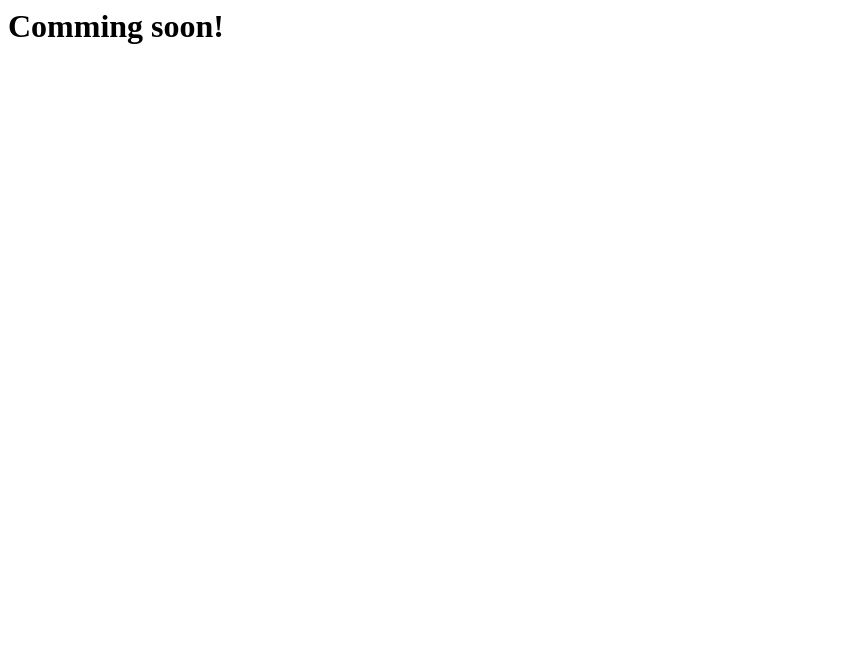
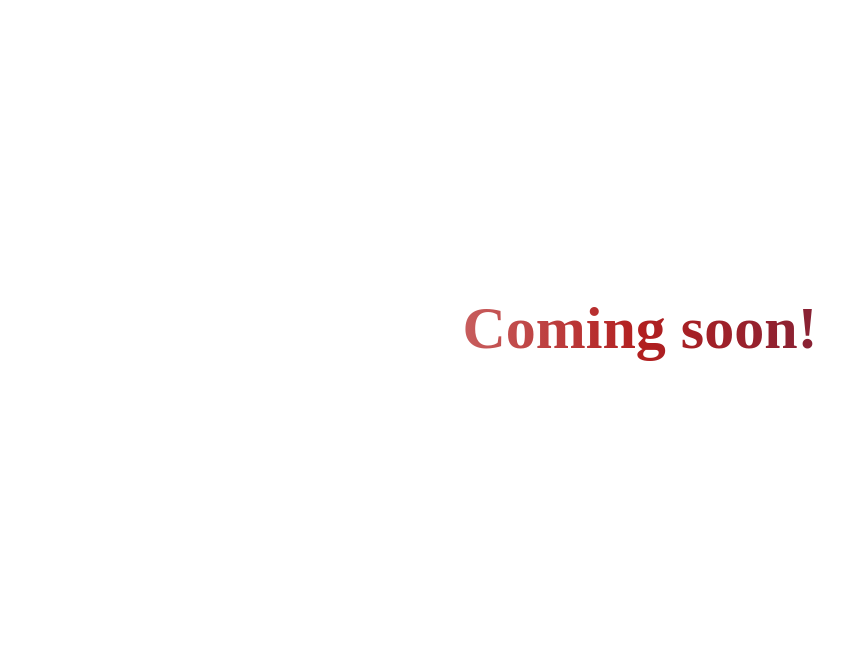
Before and after one commit to duanngohuu/duanngohuu.github.io, a plain HTML site: page index.html in a window 1280 px wide. Shown: the whole page, without its empty margins (0-867 px from the left). Drawn offline with Linux system fonts and the light colour scheme.

Commit message:
update color and bocuc

```diff
--- a/index.html
+++ b/index.html
@@ -5,11 +5,23 @@
     <meta name="viewport" content="width=device-width, initial-scale=1.0">
     <title>DuanNH</title>
 </head>
-<body>
-
+<body style="height: 100%;">
     <!-- Hi, just a moment...
     please wait in redirect to 'Just the Docs' -->
-    <h1 style="size: 50px; margin: auto;">Comming soon!</h1>
+    <h1 style="margin: auto;
+        justify-content: space-around;
+        height: 80vh;
+        display: flex;
+        align-content: space-around;
+        align-items: center;
+        background: #1a2a6c;  /* fallback for old browsers */
+        background: -webkit-linear-gradient(to right, #fdbb2d, #b21f1f, #1a2a6c);  /* Chrome 10-25, Safari 5.1-6 */
+        background: linear-gradient(to right, #ffffff, #b21f1f, #1a2a6c); /* W3C, IE 10+/ Edge, Firefox 16+, Chrome 26+, Opera 12+, Safari 7+ */
+        -webkit-background-clip: text;
+        -webkit-text-fill-color: transparent;
+        font-size: 60px;">
+        Coming soon!
+    </h1>
 
     <script>
         // setTimeout(()=> {
```
